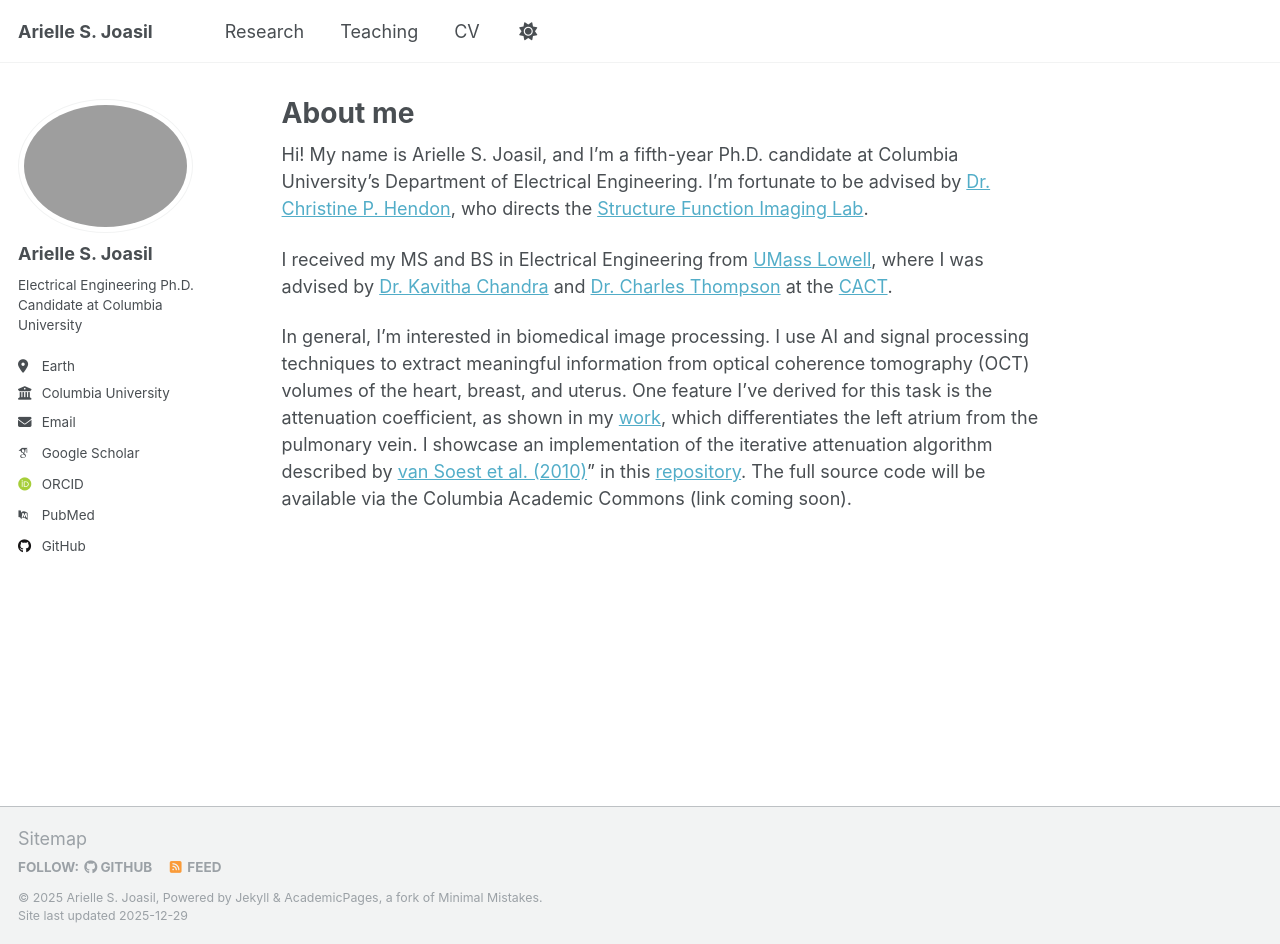
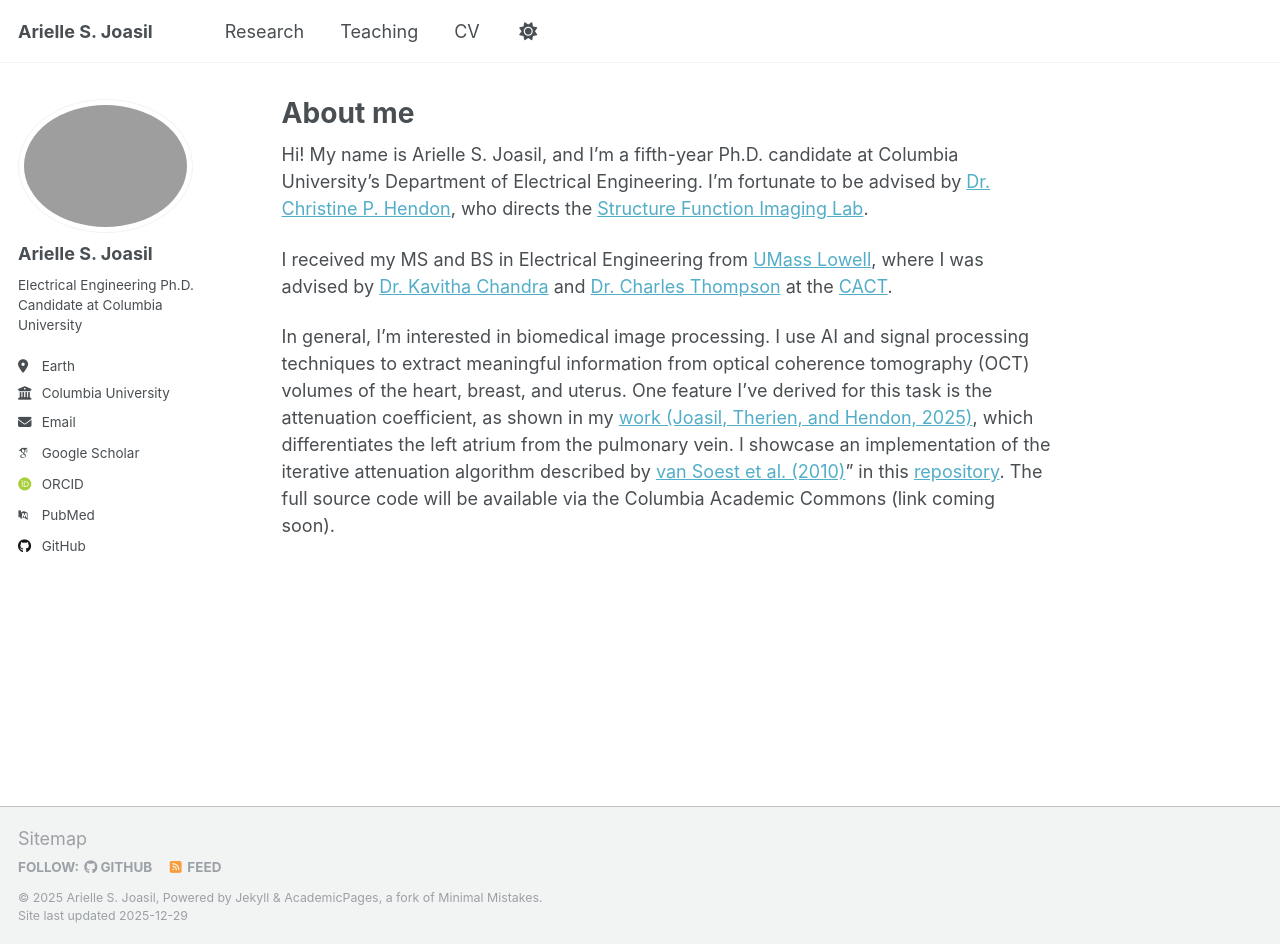
Before and after one commit to ari-jpg/ari-jpg.github.io, a Jekyll site: the page built from _pages/about.md, in a window 1280 px wide and 944 px high. Built offline with Jekyll 4.4.1, drawn with Linux system fonts in a browser that asks for light colours; some web fonts are replaced.

Commit message:
Update about.md

```diff
--- a/_pages/about.md
+++ b/_pages/about.md
@@ -11,4 +11,4 @@ Hi! My name is Arielle S. Joasil, and I'm a fifth-year Ph.D. candidate at Columb
 
 I received my MS and BS in Electrical Engineering from [UMass Lowell](https://www.uml.edu/engineering/electrical-computer/), where I was advised by [Dr. Kavitha Chandra](https://www.uml.edu/research/cact/people/chandra-kavitha.aspx) and [Dr. Charles Thompson](https://www.uml.edu/research/cact/people/thompson-charles.aspx) at the [CACT](https://www.uml.edu/research/cact/).
 
-In general, I'm interested in biomedical image processing. I use AI and signal processing techniques to extract meaningful information from optical coherence tomography (OCT) volumes of the heart, breast, and uterus. One feature I've derived for this task is the attenuation coefficient, as shown in my [work](https://doi.org/10.1117/1.JBO.30.1.016005), which differentiates the left atrium from the pulmonary vein. I showcase an implementation of the iterative attenuation algorithm described by [van Soest et al. (2010)](https://doi.org/10.1117/1.3280271)" in this [repository](https://github.com/ari-jpg/oct-attenuation-profile-pub). The full source code will be available via the Columbia Academic Commons (link coming soon).
+In general, I'm interested in biomedical image processing. I use AI and signal processing techniques to extract meaningful information from optical coherence tomography (OCT) volumes of the heart, breast, and uterus. One feature I've derived for this task is the attenuation coefficient, as shown in my [work (Joasil, Therien, and Hendon, 2025)](https://doi.org/10.1117/1.JBO.30.1.016005), which differentiates the left atrium from the pulmonary vein. I showcase an implementation of the iterative attenuation algorithm described by [van Soest et al. (2010)](https://doi.org/10.1117/1.3280271)" in this [repository](https://github.com/ari-jpg/oct-attenuation-profile-pub). The full source code will be available via the Columbia Academic Commons (link coming soon).
```
